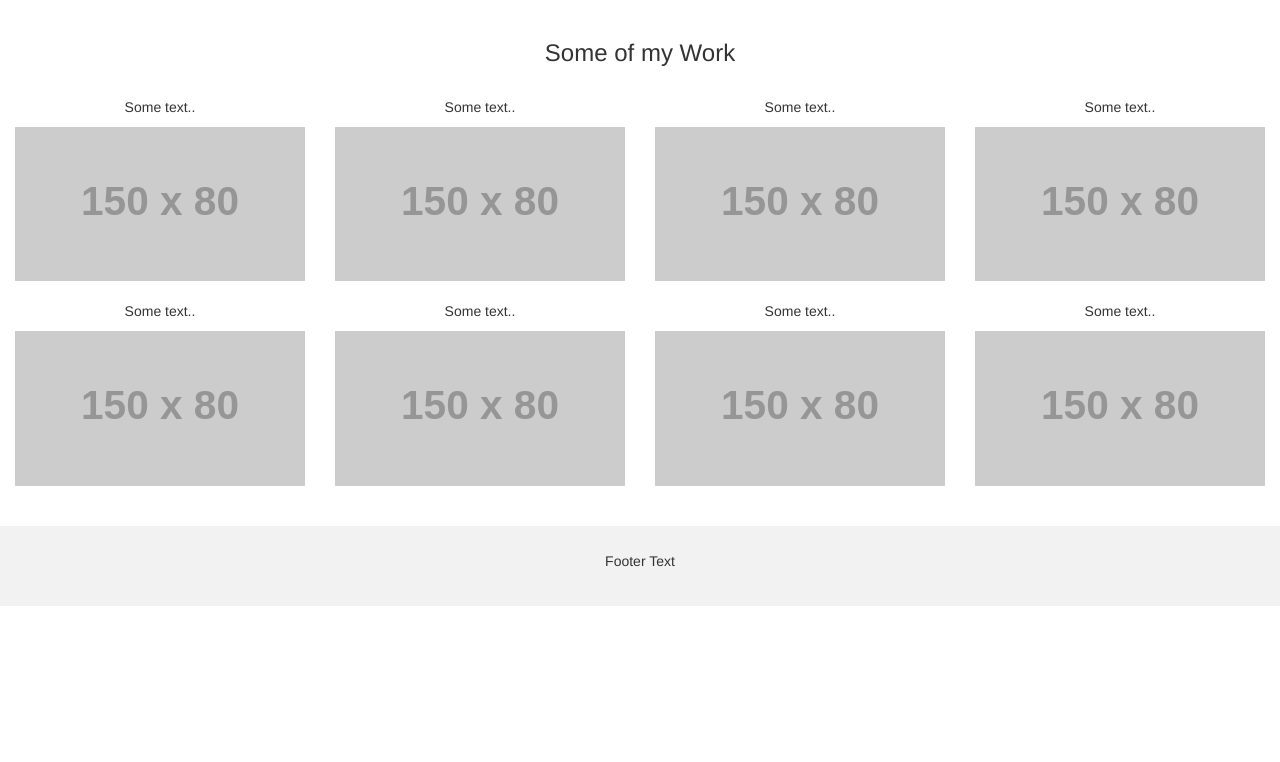
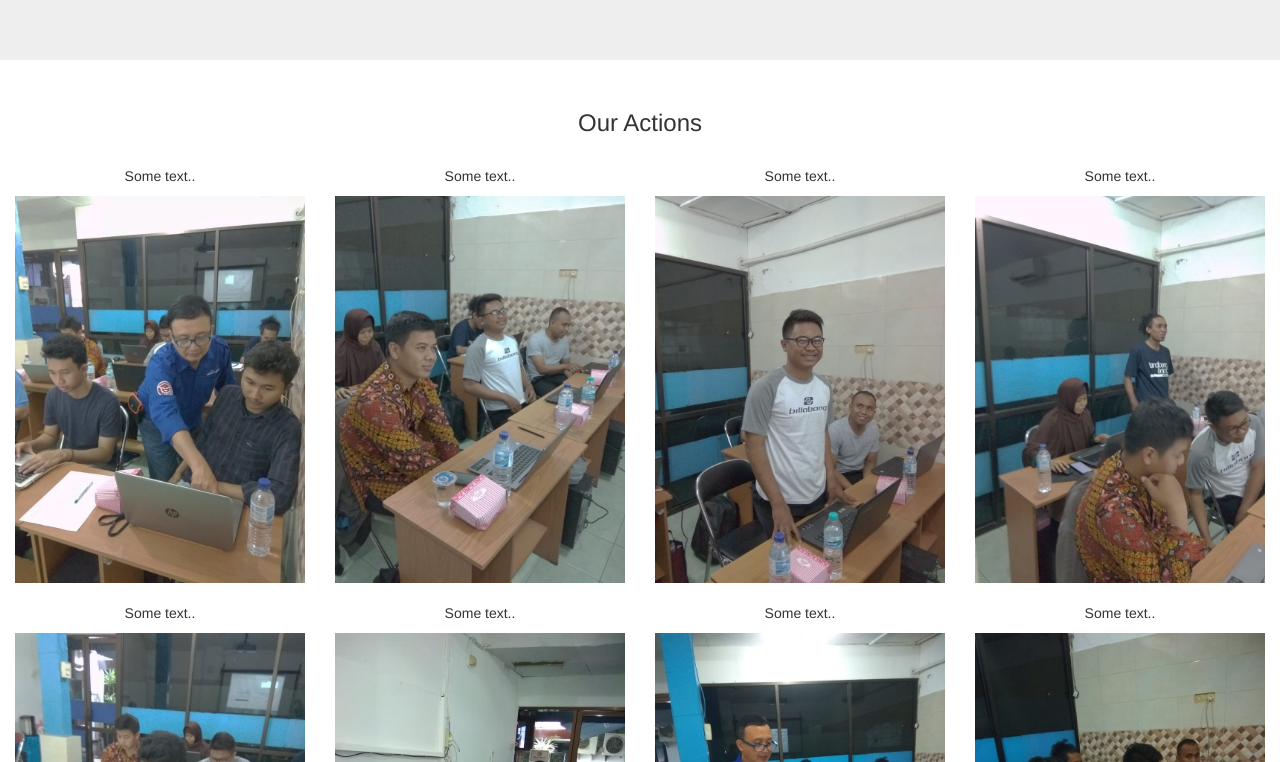
Before and after one commit to vanbumi/node-webapp-yk, a website: page index.html in a window 1280 px wide. Shown: the part 302-1064 px from the top of the page. Before the commit the page ends 908 px from the top, so only its background shows below. Drawn offline with nearby package versions, Linux system fonts and the light colour scheme; placeholder pictures from the web are drawn by us.

Commit message:
menambahkan public folder dan images

```diff
--- a/index.html
+++ b/index.html
@@ -1,5 +1,6 @@
 <!DOCTYPE html>
 <html lang="en">
+
 <head>
   <title>Bootstrap Example</title>
   <meta charset="utf-8">
@@ -21,6 +22,7 @@
     }
   </style>
 </head>
+
 <body>
 
   <nav class="navbar navbar-inverse">
@@ -49,29 +51,29 @@
 
   <div class="jumbotron">
     <div class="container text-center">
-    <h1>My Portfolio</h1>
-    <p>Some text that represents "Me"...</p>
+      <h1>Bootcamp Fullstack JS <br> Yogyakarta</h1>
+      <p>mediocademy.com</p>
     </div>
   </div>
 
   <div class="container-fluid bg-3 text-center">
-  <h3>Some of my Work</h3><br>
+    <h3>Our Actions</h3><br>
     <div class="row">
       <div class="col-sm-3">
         <p>Some text..</p>
-      <img src="https://placehold.it/150x80?text=IMAGE" class="img-responsive" style="width:100%" alt="Image">
+        <img src="/public/images/1.jpeg" class="img-responsive" style="width:100%" alt="Image">
       </div>
       <div class="col-sm-3">
         <p>Some text..</p>
-      <img src="https://placehold.it/150x80?text=IMAGE" class="img-responsive" style="width:100%" alt="Image">
+        <img src="/public/images/2.jpeg" class="img-responsive" style="width:100%" alt="Image">
       </div>
       <div class="col-sm-3">
         <p>Some text..</p>
-      <img src="https://placehold.it/150x80?text=IMAGE" class="img-responsive" style="width:100%" alt="Image">
+        <img src="/public/images/3.jpeg" class="img-responsive" style="width:100%" alt="Image">
       </div>
       <div class="col-sm-3">
         <p>Some text..</p>
-      <img src="https://placehold.it/150x80?text=IMAGE" class="img-responsive" style="width:100%" alt="Image">
+        <img src="/public/images/4.jpeg" class="img-responsive" style="width:100%" alt="Image">
       </div>
     </div>
   </div><br>
@@ -80,19 +82,19 @@
     <div class="row">
       <div class="col-sm-3">
         <p>Some text..</p>
-      <img src="https://placehold.it/150x80?text=IMAGE" class="img-responsive" style="width:100%" alt="Image">
+        <img src="/public/images/5.jpeg" class="img-responsive" style="width:100%" alt="Image">
       </div>
       <div class="col-sm-3">
         <p>Some text..</p>
-      <img src="https://placehold.it/150x80?text=IMAGE" class="img-responsive" style="width:100%" alt="Image">
+        <img src="/public/images/6.jpeg" class="img-responsive" style="width:100%" alt="Image">
       </div>
       <div class="col-sm-3">
         <p>Some text..</p>
-      <img src="https://placehold.it/150x80?text=IMAGE" class="img-responsive" style="width:100%" alt="Image">
+        <img src="/public/images/7.jpeg" class="img-responsive" style="width:100%" alt="Image">
       </div>
       <div class="col-sm-3">
         <p>Some text..</p>
-      <img src="https://placehold.it/150x80?text=IMAGE" class="img-responsive" style="width:100%" alt="Image">
+        <img src="/public/images/8.jpeg" class="img-responsive" style="width:100%" alt="Image">
       </div>
     </div>
   </div><br><br>
@@ -102,4 +104,5 @@
   </footer>
 
 </body>
+
 </html>
--- a/server.js
+++ b/server.js
@@ -8,6 +8,9 @@ app.get('/', (req, res) => {
   res.sendFile(path.join(__dirname, 'index.html'));
 });
 
+// crate public folder
+app.use("/public", express.static(path.join(__dirname, 'public')));
+
 
 
 
```
Also changed, not shown: public/images/1.jpeg (added), public/images/10.jpeg (added), public/images/11.jpeg (added), public/images/12.jpeg (added), public/images/2.jpeg (added), public/images/3.jpeg (added), public/images/4.jpeg (added), public/images/5.jpeg (added), public/images/6.jpeg (added), public/images/7.jpeg (added), public/images/8.jpeg (added), public/images/9.jpeg (added). Lines whose indentation alone changed are shown as unchanged.
